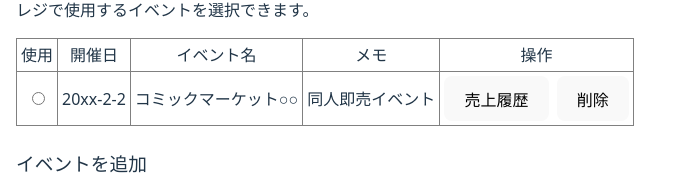
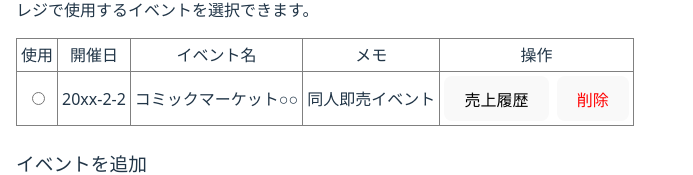
Before and after one commit to kei5o55/register, a React (Vite) app: page / in a window 1280 px wide. Both pictures are taken after a click on the button "イベント履歴". Shown: the part 350-525 px from the top of the page, without its empty margins (0-693 px from the left). Built offline with nearby package versions, Linux system fonts and the light colour scheme.

Commit message:
軽微なコード修正

```diff
--- a/src/components/EventListScreen.tsx
+++ b/src/components/EventListScreen.tsx
@@ -81,7 +81,7 @@ export function EventListScreen({
                     売上履歴
                   </button>
                   <button
-                    style={{ marginLeft: 8 }}
+                    style={{ marginLeft: 8,color:"red" }}
                     onClick={() => {
                       if (
                         window.confirm(
```
